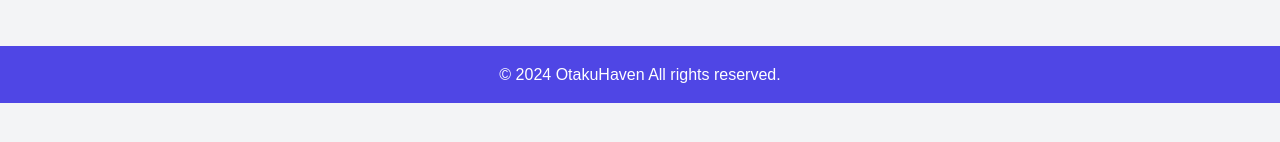
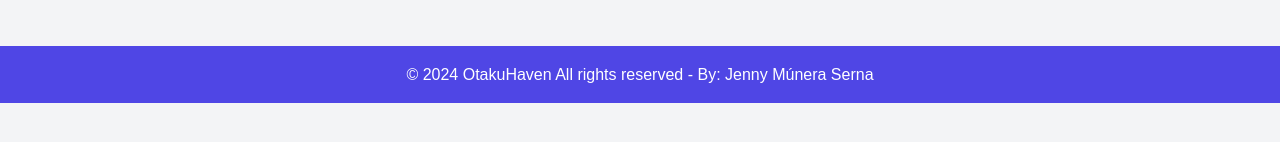
Before and after one commit to jennymunera/proyecto_frontEndIII_DH_JennyMunera, a React (Vite) app in the folder react-anime-app/: page / in a window 1280 px wide. Shown: the part 372-514 px from the top of the page. Built offline with nearby package versions, Linux system fonts and the light colour scheme; no server answers.

Commit message:
change footer

```diff
--- a/react-anime-app/src/App.jsx
+++ b/react-anime-app/src/App.jsx
@@ -31,7 +31,7 @@
         </Routes>
       </main>
       <footer>
-        <p>&copy; 2024 OtakuHaven All rights reserved.</p>
+        <p>&copy; 2024 OtakuHaven All rights reserved - By: Jenny Múnera Serna</p>
       </footer>
     </Router>
   );
```
